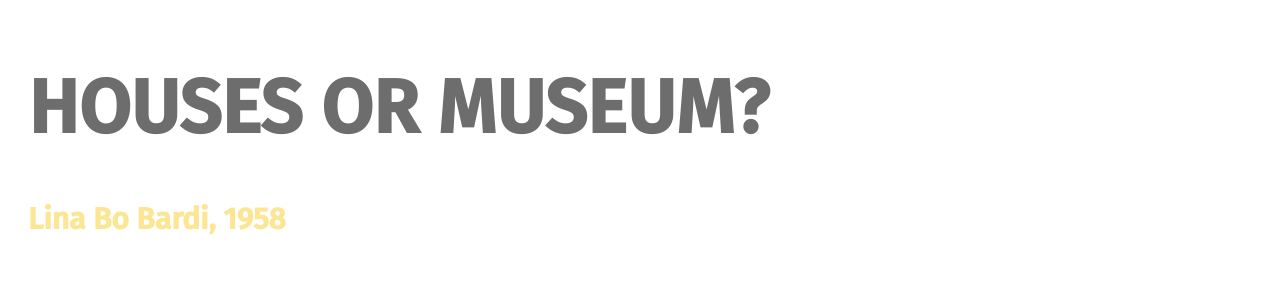
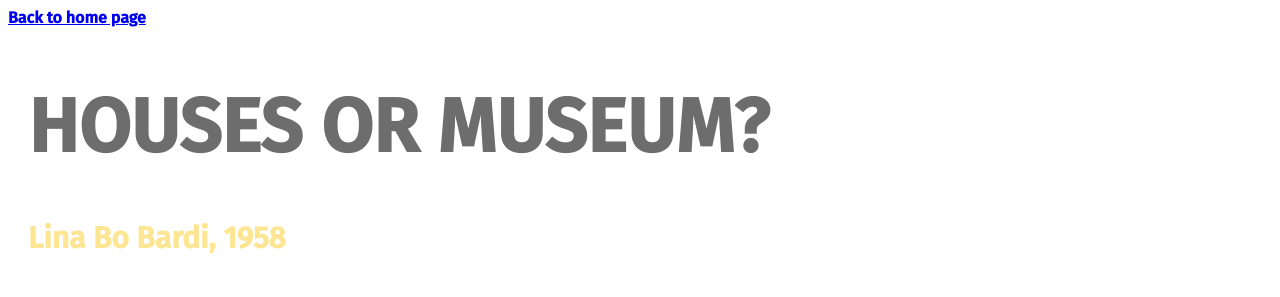
Before and after one commit to YangxiLiu/coding-for-spatial-practice, a plain HTML site: page exercises/exercise5/exercise5.html in a window 1280 px wide. Shown: the top 297 px of the page. Drawn offline with Linux system fonts and the light colour scheme; a web font is replaced by a local one.

Commit message:
Update exercise5.html

```diff
--- a/exercises/exercise5/exercise5.html
+++ b/exercises/exercise5/exercise5.html
@@ -12,6 +12,9 @@
     <title>Houses or Museum</title>
 </head>
 <body>
+    <a class=homepage href="https://yangxiliu.github.io/coding-for-spatial-practice/exercise%20page/exercise.html">
+        <strong>Back to home page</strong>
+    </a>
     <div class="header-container">
       <header>
         <h1>HOUSES OR MUSEUM?</h1>
```
